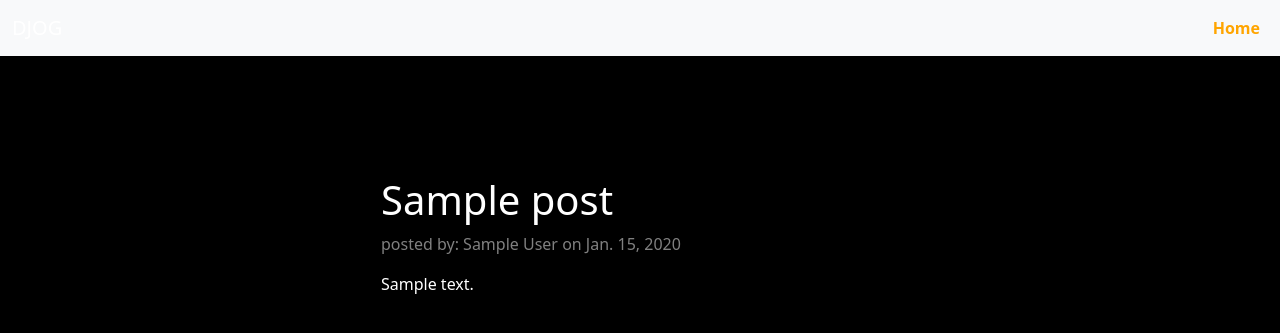
After one commit to MLankaoui/djog, a Django app: page /post/1/ in a window 1280 px wide. The commit adds this page. Shown: the top 333 px of the page. Run offline with Django 5.2, Linux system fonts and the light colour scheme; tables that the repository leaves empty hold one stand-in row (values such as "Sample post"); some libraries are stand-ins or nearby versions.

Commit message:
view post more details.

```diff
--- a/blog/urls.py
+++ b/blog/urls.py
@@ -1,9 +1,10 @@
 from django.urls import path
-from blog.views import index
+from blog.views import index, post_detail
 from djogo import settings
 from django.conf.urls.static import static
 
 
 urlpatterns = [
     path('', index, name='home'),
+    path('post/<int:pk>/', post_detail, name='post_detail'),
 ] + static(settings.MEDIA_URL, document_root=settings.MEDIA_ROOT)
--- a/blog/views.py
+++ b/blog/views.py
@@ -1,4 +1,4 @@
-from django.shortcuts import render
+from django.shortcuts import get_object_or_404, render
 from blog.models import Posts
 
 
@@ -8,3 +8,8 @@ def index(request):
         "post": Posts.objects.all()
     }
     return render(request, 'assets/index.html', context)
+
+
+def post_detail(request, pk):
+    post = get_object_or_404(Posts, pk=pk)
+    return render(request, 'assets/post_detail.html', {'post': post})
--- a/templates/assets/index.html
+++ b/templates/assets/index.html
@@ -6,10 +6,12 @@
     <div class="container article-section">
         <div class="left">{{post.created_at}}</div>
         <div class="right">
-            <h1 class="title"><a href="#" class="title-link">{{post.title}}</a></h1>
+            <h1 class="title">
+                <a href="{% url 'post_detail' post.pk %}" class="title-link">{{ post.title }}</a>
+            </h1>
             <p class="author">posted by: {{post.author}}</p>
             <p class="paragraph">{{post.content|truncatechars:20}}</h1>
-            <p><a href="#" class="read-more">read-more <i class="fa fa-arrow-right" aria-hidden="true"></i></a></p>
+             <p><a href="{% url 'post_detail' post.pk %}" class="read-more">read-more <i class="fa fa-arrow-right" aria-hidden="true"></i></a></p>
         </div>
         <hr>
     </div>
--- /dev/null
+++ b/templates/assets/post_detail.html
@@ -0,0 +1,8 @@
+{% extends "base.html" %}
+{% block content %}
+<div class="container article-detail">
+    <h1 class="post-title">{{ post.title }}</h1>
+    <p class="author">posted by: {{ post.author }} on {{ post.created_at }}</p>
+    <p>{{ post.content }}</p>
+</div>
+{% endblock %}
--- a/templates/base.html
+++ b/templates/base.html
@@ -16,6 +16,7 @@
             background-color: black;
         }
 
+
         .article-section {
           margin-top: 100px;
           color: white;
@@ -33,6 +34,13 @@
         }
         .author {
           opacity: 50%;
+        }
+        .article-detail {
+          margin-top: 100px;
+          color: white;
+          width: 50%;
+          margin-left: 25%;
+          padding: 20px;
         }
     </style>
 
```
